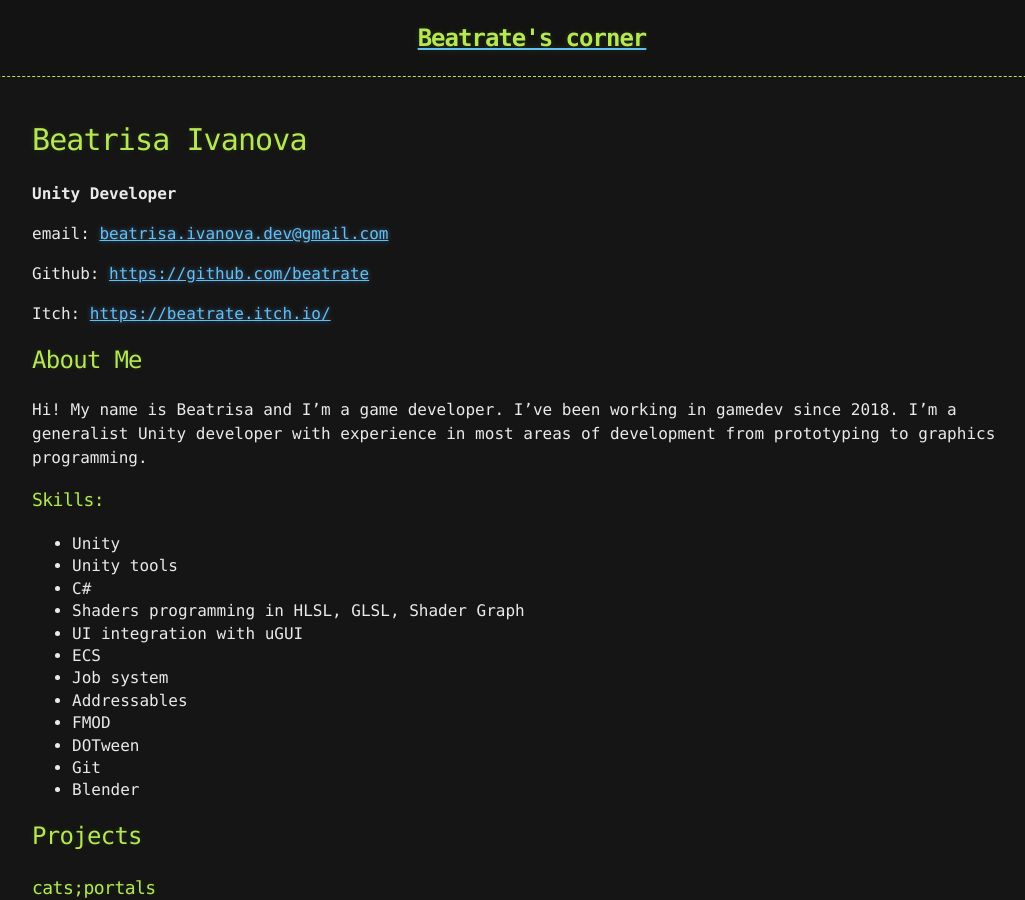
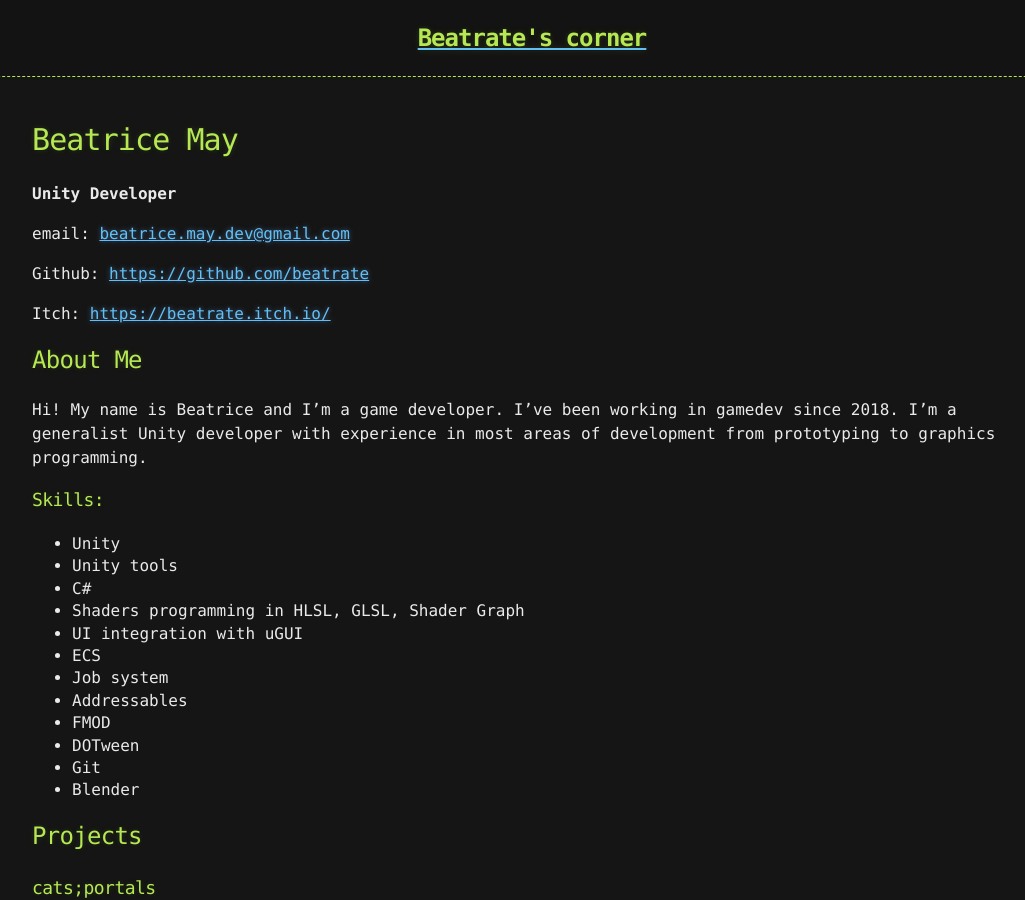
Before and after one commit to beatrate/beatrate.github.io, a Jekyll site: the page built from index.md, in a window 1280 px wide and 900 px high. Shown: the whole window, without its empty margins (108-1133 px from the left). Built offline with Jekyll 4.4.1, drawn with Linux system fonts in a browser that asks for light colours; our own code applies the rules of GitHub Pages for plain Markdown files.

Commit message:
Update name to preferred name

```diff
--- a/index.md
+++ b/index.md
@@ -9,17 +9,17 @@ catsPortalsScreenshots:
     - "/assets/img/cats-portals.png"
 ---
 
-# Beatrisa Ivanova
+# Beatrice May
 **Unity Developer**
 
-email: [beatrisa.ivanova.dev@gmail.com](mailto: beatrisa.ivanova.dev@gmail.com)
+email: [beatrice.may.dev@gmail.com](mailto: beatrice.may.dev@gmail.com)
 
 Github: [https://github.com/beatrate](https://github.com/beatrate)
 
 Itch: [https://beatrate.itch.io/](https://beatrate.itch.io/)
 
 ## About Me
-Hi! My name is Beatrisa and I'm a game developer. I've been working in gamedev since 2018.
+Hi! My name is Beatrice and I'm a game developer. I've been working in gamedev since 2018.
 I'm a generalist Unity developer with experience in most areas of development from prototyping
 to graphics programming.
 
```
